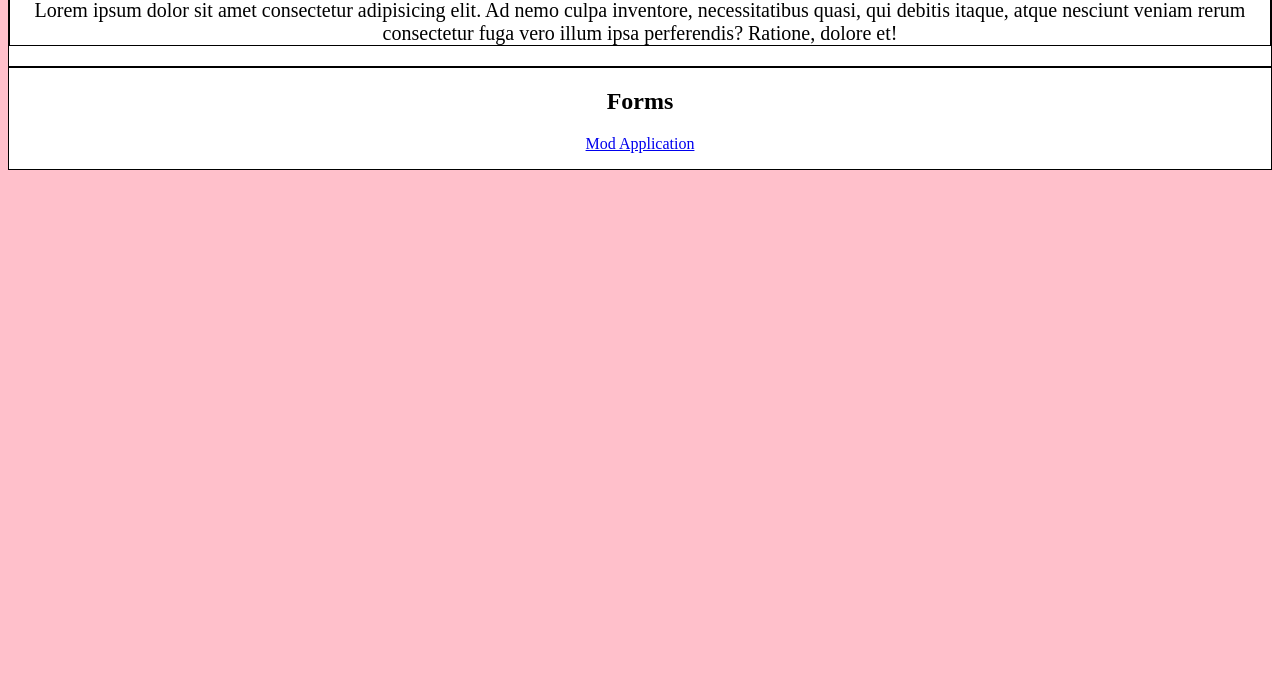
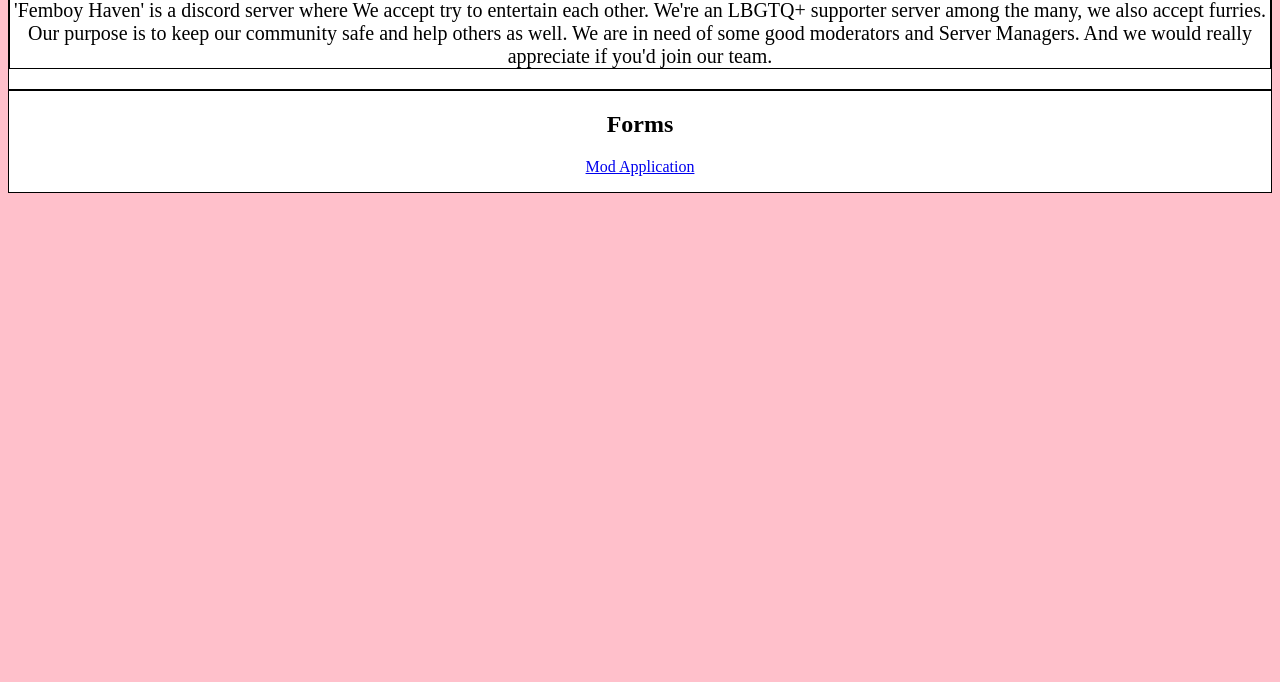
Before and after one commit to Dust-trust/Server-Page, a plain HTML site: page index.html in a window 1280 px wide. Shown: the part 118-800 px from the top of the page. Drawn offline with Linux system fonts and the light colour scheme.

Commit message:
Actual desc

```diff
--- a/index.html
+++ b/index.html
@@ -13,7 +13,8 @@
 <main>
 <div class="center">
 <h2> About us</h2>
-<p class=" white-bg border center">Lorem ipsum dolor sit amet consectetur adipisicing elit. Ad nemo culpa inventore, necessitatibus quasi, qui debitis itaque, atque nesciunt veniam rerum consectetur fuga vero illum ipsa perferendis? Ratione, dolore et!</p>
+<p class=" white-bg border center">'Femboy Haven' is a discord server where We accept try to entertain each other.
+    We're an LBGTQ+ supporter server among the many, we also accept furries. Our purpose is to keep our community safe and help others as well. We are in need of some good moderators and Server Managers. And we would really appreciate if you'd join our team.</p>
 </div>
 </div>
 <div class="white-bg border center">
```
